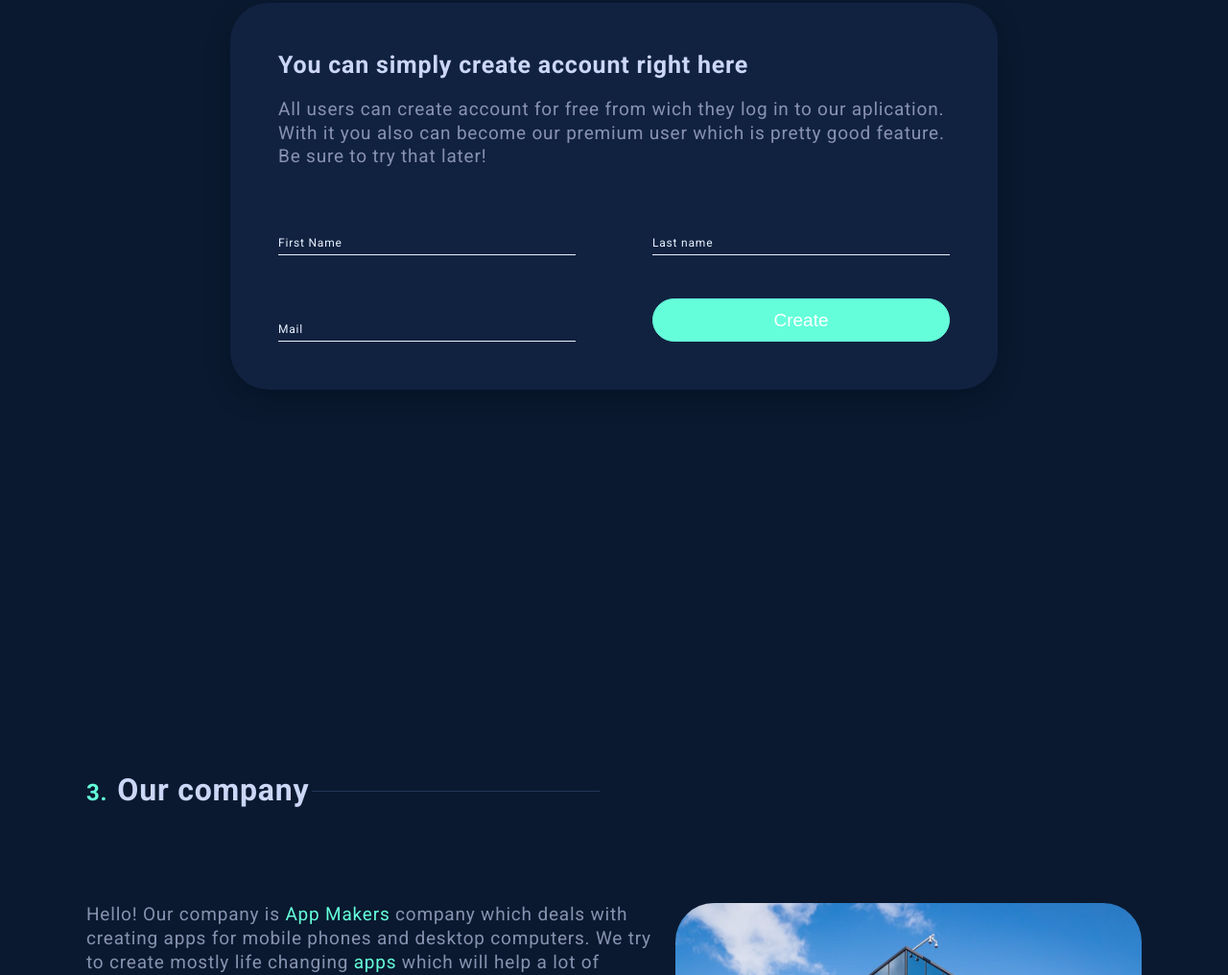
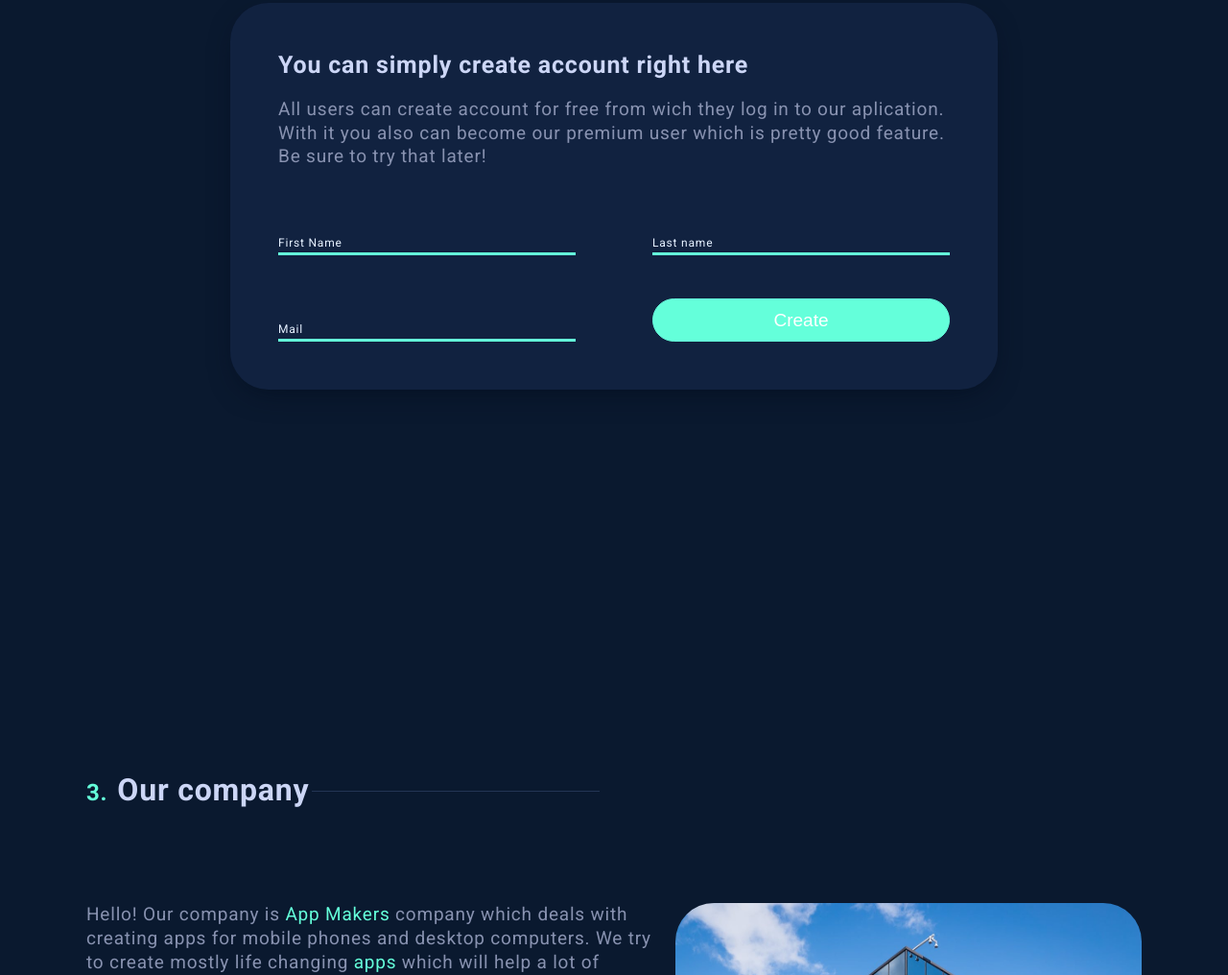
Before and after one commit to cirko0/Lightspeed, a plain HTML site: page index.html in a window 1280 px wide. Shown: the part 5469-6485 px from the top of the page at 96% size. Drawn offline with Linux system fonts and the light colour scheme.

Commit message:
Fixing again

```diff
--- a/style.css
+++ b/style.css
@@ -725,7 +725,7 @@ input:valid + label .content__name {
 }
 
 input:focus + label::after,
-input:valid + label::after {
+input:invalid + label::after {
   transform: translateX(0%);
 }
 
```
